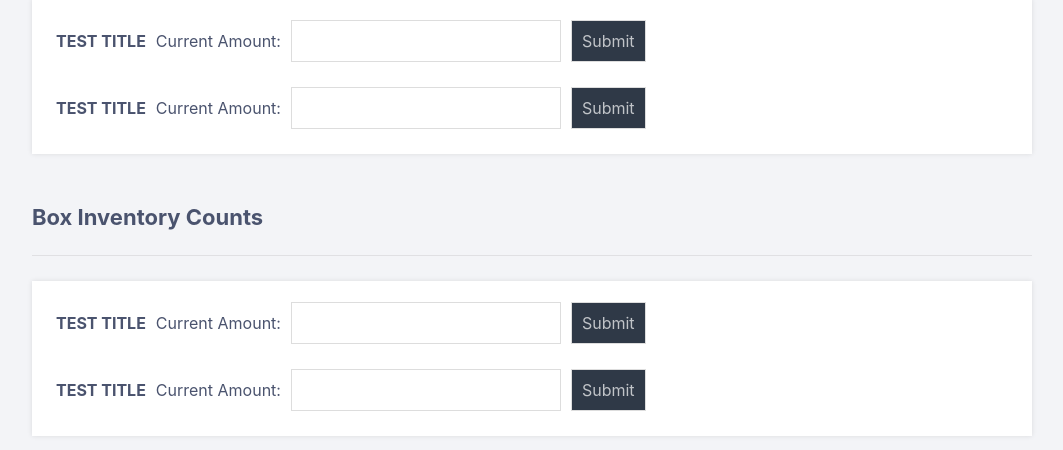
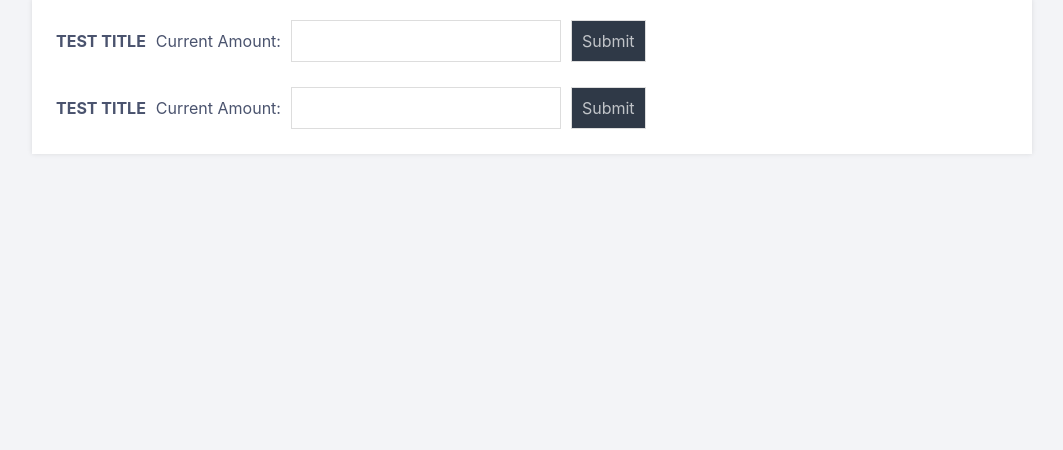
Before and after one commit to Forsak3n8/DCIS, a PHP site: page /inventory.php in a window 1280 px wide. Shown: the part 171-621 px from the top of the page, without its empty margins (108-1171 px from the left). Run offline with PHP 8.4, Linux system fonts and the light colour scheme; the visitor is signed in with stand-in values (Sample User, id 1).

Commit message:
Add files via upload

```diff
--- a/Webserver/inventory.php
+++ b/Webserver/inventory.php
@@ -46,25 +46,6 @@ if (!isset($_SESSION['loggedin'])) {
 				</fieldset>
 			</form>
 			</div>
-			<h2>Box Inventory Counts</h2>
-			<div>
-			<form action="changeboxes.php" method="post">
-				<fieldset class="inlineform">
-					<h1>TEST TITLE</h1>
-					<label for="count">Current Amount:</label><br>
-					<input type="number" id="count" name="countbox"><br>
-					<input type="submit" value="Submit">
-				</fieldset>
-			</form>
-			<form action="changeboxes.php" method="post">
-				<fieldset class="inlineform">
-					<h1>TEST TITLE</h1>
-					<label for="currentamount">Current Amount:</label><br>
-					<input type="number" id="countinput" name="countbox"><br>
-					<input type="submit" value="Submit">
-				</fieldset>
-			</form>
-			</div>
 		</div>
 	</body>
 </html>
```
Also changed, not shown: Webserver/changecans.php (added, +18 -0 lines).
